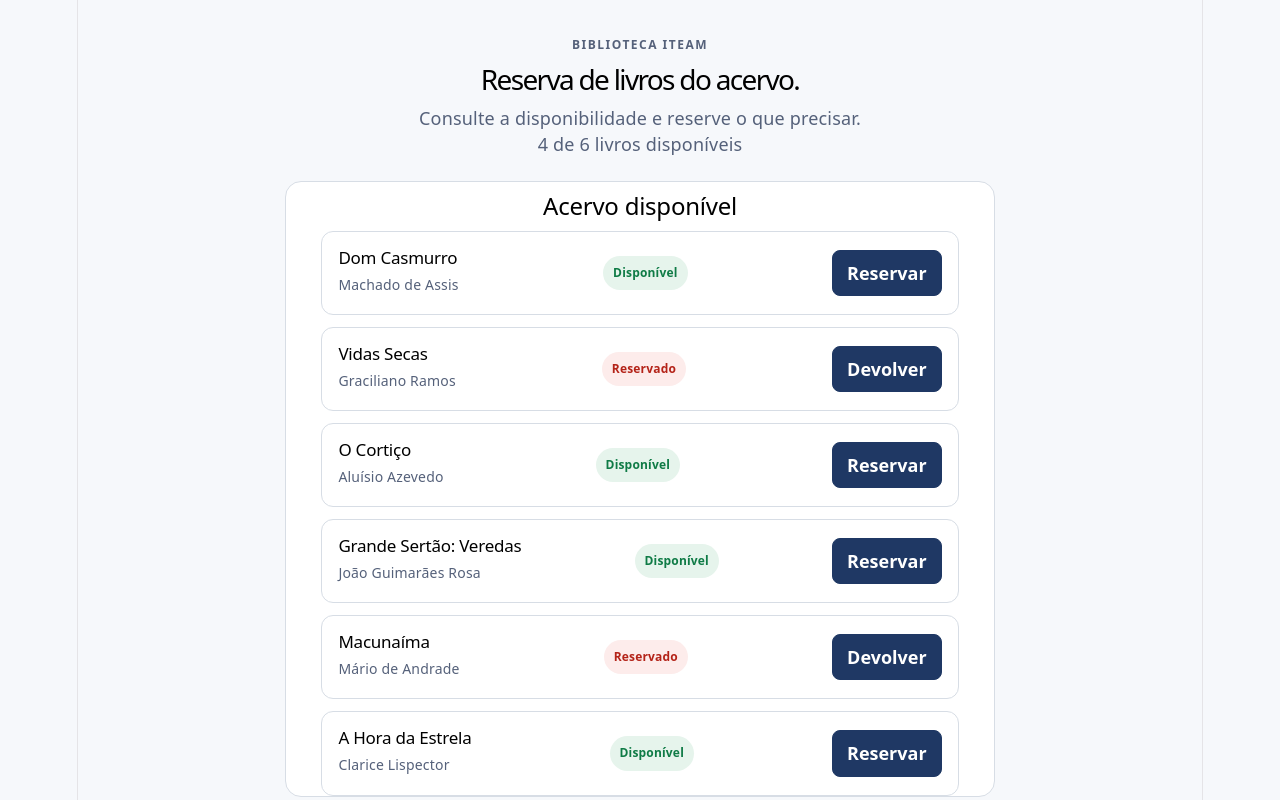
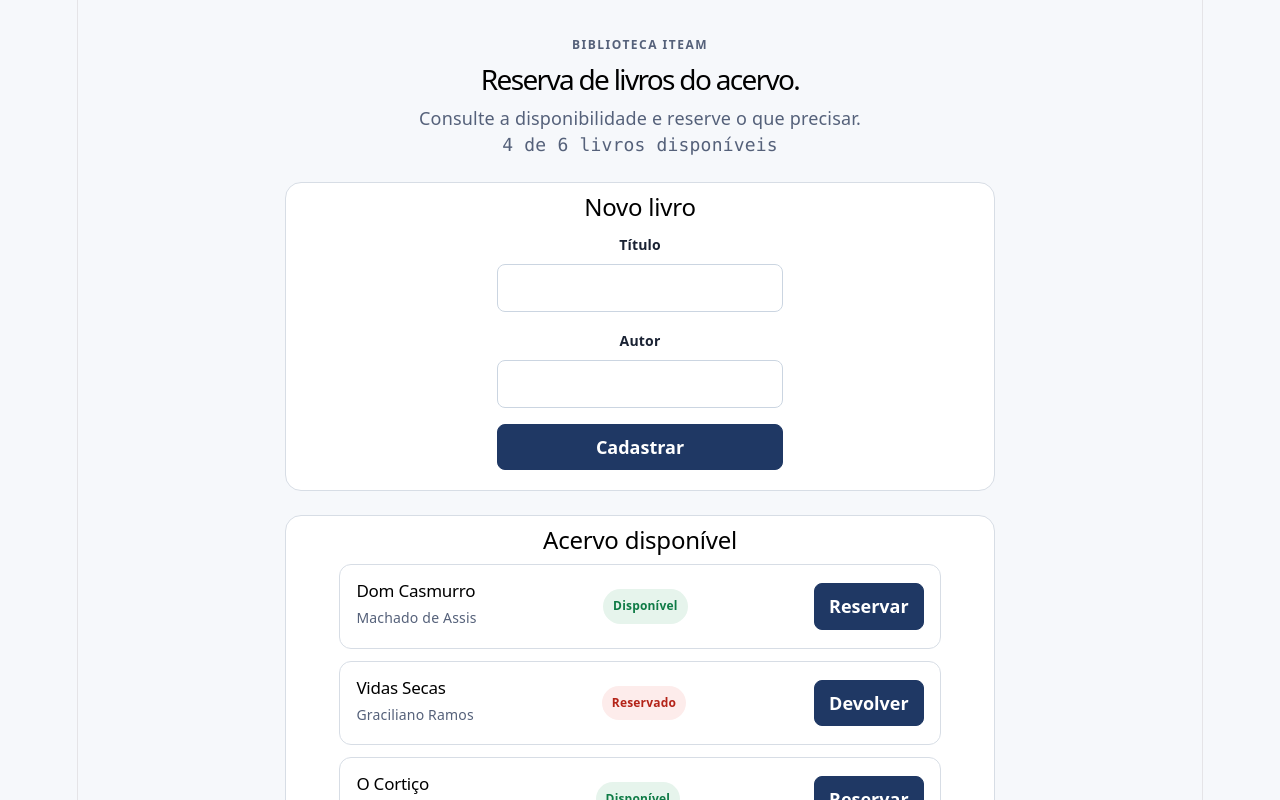
Before and after one commit to danielmds64/reserva-biblioteca-daniel, a React (Vite) app: page / in a window 1280 px wide. Shown: the top 800 px of the page. Built offline with nearby package versions, Linux system fonts and the light colour scheme.

Commit message:
feat: adiciona formulário de cadastro de livros

```diff
--- a/src/App.css
+++ b/src/App.css
@@ -56,6 +56,7 @@
   overflow: hidden;
   border: 1px solid var(--cinza-borda);
   border-radius: 16px;
+  padding: 0 20px 20px;
   background: #ffffff;
 }
 
--- a/src/App.jsx
+++ b/src/App.jsx
@@ -2,7 +2,8 @@
 import "./App.css";
 import BookList from "./components/BookList";
 import Panel from "./components/Panel";
-import { books as initialBooks} from "./data/books";
+import BookForm from "./components/BookForm";
+import { books as initialBooks } from "./data/books";
 
 export default function App() {
   const [books, setBooks] = useState(initialBooks);
@@ -10,9 +11,13 @@
   function handleReserve(bookId) {
     setBooks((prevBooks) =>
       prevBooks.map((book) =>
-        book.id === bookId ? {...book, available: !book.available } : book
+        book.id === bookId ? { ...book, available: !book.available } : book
       )
     );
+  }
+
+  function handleAddBook(newBook) {
+    setBooks((prevBooks) => [...prevBooks, newBook]);
   }
 
   const availableCount = books.filter((book) => book.available).length;
@@ -23,8 +28,14 @@
         <p className="eyebrow">BIBLIOTECA ITEAM</p>
         <h1>Reserva de livros do acervo.</h1>
         <p>Consulte a disponibilidade e reserve o que precisar.</p>
-        <p>{availableCount} de {books.length} livros disponíveis</p>
+        <p className="counter">
+          {availableCount} de {books.length} livros disponíveis
+        </p>
       </header>
+
+      <Panel title="Novo livro">
+        <BookForm onAddBook={handleAddBook} />
+      </Panel>
 
       <Panel title="Acervo disponível">
         <BookList books={books} onReserve={handleReserve} />
--- /dev/null
+++ b/src/components/BookForm.jsx
@@ -0,0 +1,62 @@
+import { useState } from "react";
+
+const initialForm = { title: "", author: "" };
+
+export default function BookForm({ onAddBook }) {
+  const [form, setForm] = useState(initialForm);
+  const [error, setError] = useState("");
+
+  function handleChange(event) {
+    const { name, value } = event.target;
+    setForm((prevForm) => ({ ...prevForm, [name]: value }));
+  }
+
+  function handleSubmit(event) {
+    event.preventDefault();
+
+    if (!form.title.trim() || !form.author.trim()) {
+      setError("Preencha o título e o autor.");
+      return;
+    }
+
+    onAddBook({
+      id: crypto.randomUUID(),
+      title: form.title,
+      author: form.author,
+      available: true,
+    });
+
+    setForm(initialForm);
+    setError("");
+  }
+
+  return (
+    <form onSubmit={handleSubmit} className="book-form">
+      <div className="field">
+        <label htmlFor="title">Título</label>
+        <input
+          id="title"
+          name="title"
+          type="text"
+          value={form.title}
+          onChange={handleChange}
+        />
+      </div>
+
+      <div className="field">
+        <label htmlFor="author">Autor</label>
+        <input
+          id="author"
+          name="author"
+          type="text"
+          value={form.author}
+          onChange={handleChange}
+        />
+      </div>
+
+      {error && <p className="form-error">{error}</p>}
+
+      <button type="submit">Cadastrar</button>
+    </form>
+  );
+}
```
